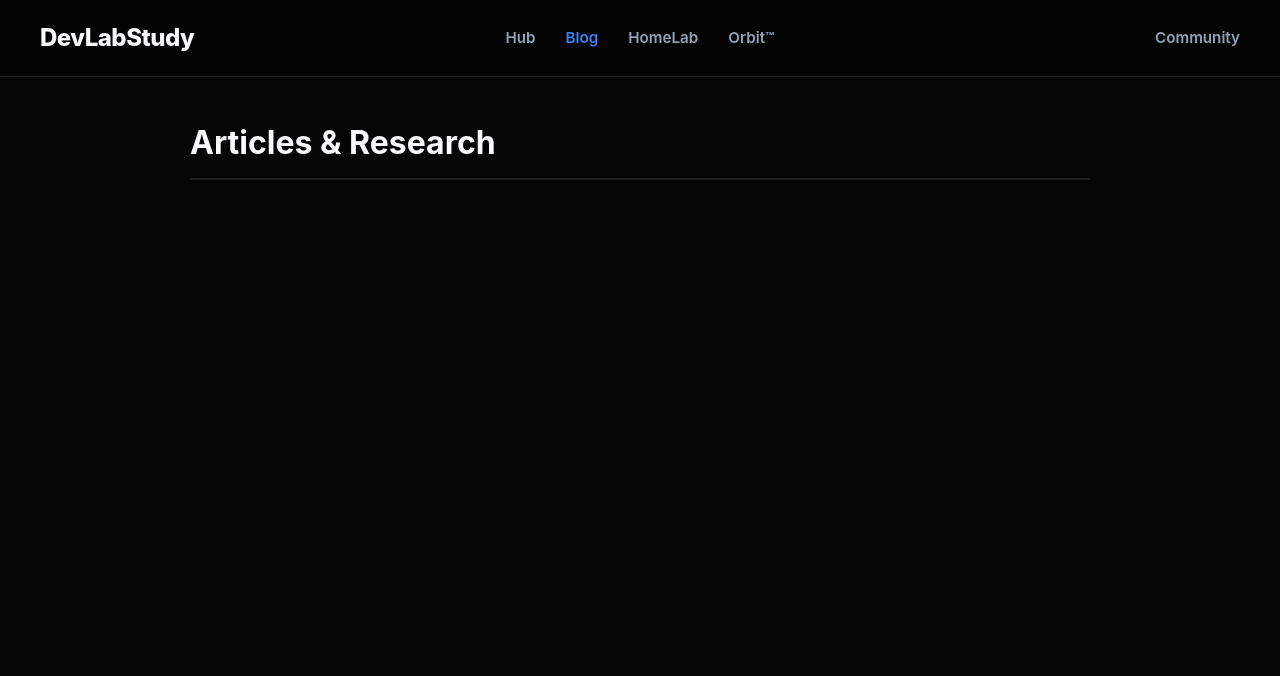
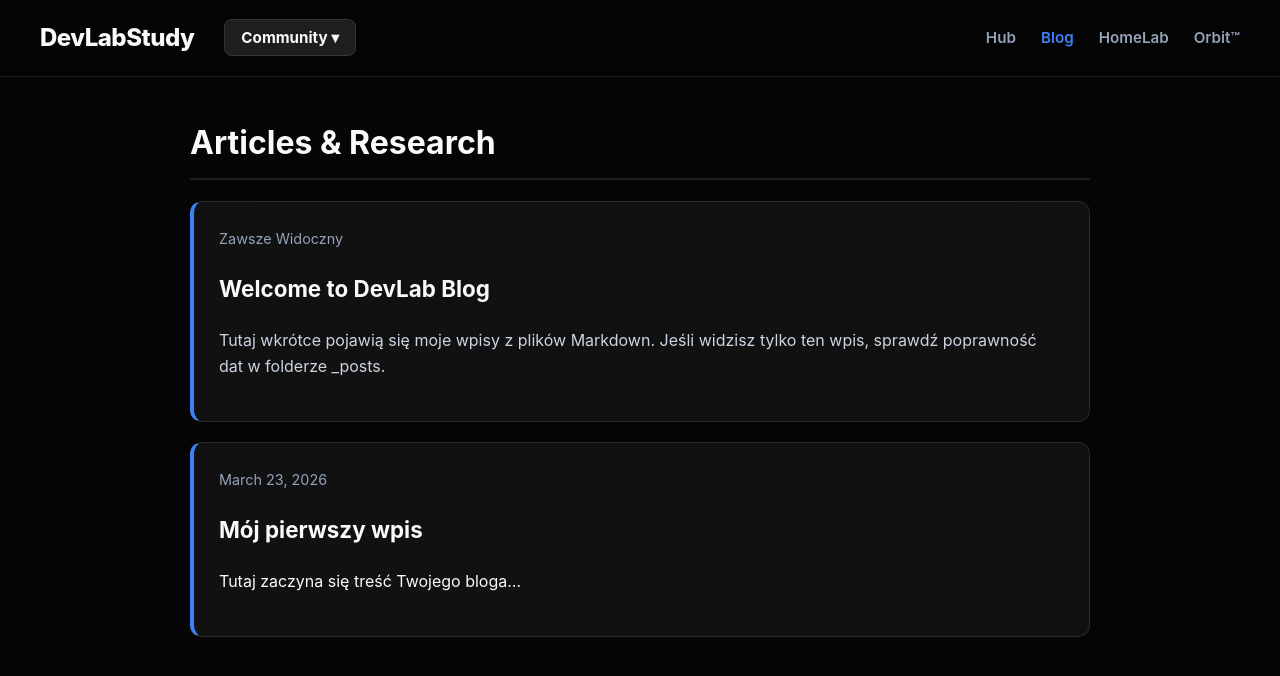
Before and after one commit to TobiMessi/TobiMessi.github.io, a Jekyll site: the page built from blog.html, in a window 1280 px wide. Shown: the top 676 px of the page. Built offline with Jekyll 4.4.1, drawn with Linux system fonts in a browser that asks for light colours.

Commit message:
Update blog.html

```diff
--- a/blog.html
+++ b/blog.html
@@ -10,50 +10,38 @@ permalink: /blog
     <title>Blog | DevLabStudy</title>
     <link rel="icon" type="image/jpeg" href="/profileIcon_g3ffyg7edeeg1.jpeg">
     <style>
-        :root {
-            --bg-body: #050505; --bg-nav: rgba(5, 5, 5, 0.7); --bg-card: #111;
-            --text-main: #f8fafc; --text-muted: #94a3b8; --border-color: rgba(255, 255, 255, 0.1);
-            --accent-blue: #3b82f6; --radius: 12px;
-        }
+        :root { --bg-body: #050505; --bg-nav: rgba(5, 5, 5, 0.85); --bg-card: #111; --text-main: #f8fafc; --text-muted: #94a3b8; --border-color: rgba(255, 255, 255, 0.1); --accent-blue: #3b82f6; --radius: 12px; }
         body { font-family: 'Inter', sans-serif; background: var(--bg-body); color: var(--text-main); margin: 0; line-height: 1.6; }
 
-        /* PERFEKCYJNY NAVBAR */
-        .navbar { background: var(--bg-nav); backdrop-filter: blur(15px); border-bottom: 1px solid var(--border-color); padding: 15px 40px; display: flex; align-items: center; justify-content: space-between; position: sticky; top: 0; z-index: 100; }
-        .nav-left { flex: 1; display: flex; justify-content: flex-start; }
+        /* IDENTYCZNY NAVBAR */
+        .navbar { position: sticky; top: 0; z-index: 100; background: var(--bg-nav); backdrop-filter: blur(15px); border-bottom: 1px solid var(--border-color); padding: 15px 40px; display: flex; align-items: center; justify-content: space-between; }
+        .nav-left { display: flex; align-items: center; gap: 30px; }
         .nav-brand { font-size: 1.5rem; font-weight: 800; text-decoration: none; color: var(--text-main); letter-spacing: -0.5px; }
-        .nav-center { flex: 2; display: flex; justify-content: center; gap: 30px; }
-        .nav-center a { text-decoration: none; color: var(--text-muted); font-weight: 600; font-size: 0.95rem; transition: color 0.3s; }
-        .nav-center a:hover, .nav-center a.active { color: var(--accent-blue); }
-        .nav-right { flex: 1; display: flex; justify-content: flex-end; }
         .dropdown { position: relative; display: inline-block; padding: 10px 0; }
-        .dropbtn { color: var(--text-muted); font-weight: 600; font-size: 0.95rem; transition: 0.3s; cursor: pointer; }
-        .dropdown:hover .dropbtn { color: var(--text-main); }
-        .dropdown-content { display: none; position: absolute; right: 0; top: 100%; background-color: #111; min-width: 180px; box-shadow: 0 10px 40px rgba(0,0,0,0.8); border-radius: 12px; border: 1px solid var(--border-color); overflow: hidden; z-index: 1; opacity: 0; transform: translateY(-10px); transition: all 0.3s ease; }
+        .dropbtn { color: var(--text-main); font-weight: 700; font-size: 0.95rem; cursor: pointer; background: rgba(255,255,255,0.1); padding: 8px 16px; border-radius: 8px; border: 1px solid var(--border-color); transition: 0.3s; }
+        .dropdown:hover .dropbtn { background: rgba(255,255,255,0.2); }
+        .dropdown-content { display: none; position: absolute; left: 0; top: 100%; background-color: #111; min-width: 180px; box-shadow: 0 10px 40px rgba(0,0,0,0.8); border-radius: 12px; border: 1px solid var(--border-color); overflow: hidden; z-index: 1; opacity: 0; transform: translateY(-10px); transition: all 0.3s ease; }
         .dropdown:hover .dropdown-content { display: block; opacity: 1; transform: translateY(0); }
         .dropdown-content a { color: var(--text-main) !important; padding: 12px 20px; text-decoration: none; display: flex; justify-content: space-between; font-size: 0.9rem; font-weight: 600; border-bottom: 1px solid var(--border-color); transition: background 0.2s; }
-        .dropdown-content a:last-child { border-bottom: none; }
-        .dropdown-content a:hover { background: rgba(255,255,255,0.05); padding-left: 25px; }
+        .dropdown-content a:hover { background: rgba(255,255,255,0.1); padding-left: 25px; }
+        .nav-right { display: flex; align-items: center; gap: 25px; }
+        .nav-right a { text-decoration: none; color: var(--text-muted); font-weight: 600; font-size: 0.95rem; transition: color 0.3s; }
+        .nav-right a:hover, .nav-right a.active { color: var(--accent-blue); }
 
         .container { max-width: 900px; margin: 40px auto; padding: 0 20px; min-height: 60vh; }
-        .post-item { background: var(--bg-card); border: 1px solid var(--border-color); border-radius: var(--radius); padding: 25px; margin-bottom: 20px; transition: 0.2s; }
+        .post-item { background: var(--bg-card); border: 1px solid var(--border-color); border-radius: var(--radius); padding: 25px; margin-bottom: 20px; transition: 0.2s; border-left: 4px solid var(--accent-blue); }
         .post-item:hover { border-color: var(--accent-blue); transform: translateY(-3px); }
         .post-title a { color: var(--text-main); text-decoration: none; font-size: 1.4rem; font-weight: 700; }
 
-        @media (max-width: 768px) { .navbar { flex-direction: column; padding: 15px; gap: 15px; } .nav-left, .nav-center, .nav-right { justify-content: center; width: 100%; } .nav-center { flex-wrap: wrap; } }
+        @media (max-width: 768px) { .navbar { flex-direction: column; gap: 15px; } .nav-left, .nav-right { justify-content: center; width: 100%; flex-wrap: wrap; } }
     </style>
 </head>
 <body>
     <nav class="navbar">
-        <div class="nav-left"><a href="/" class="nav-brand">DevLabStudy</a></div>
-        <div class="nav-center">
-            <a href="/">Hub</a>
-            <a href="/blog" class="active">Blog</a>
-            <a href="/homelab">HomeLab</a>
-            <a href="/orbit">Orbit™</a>
-        </div>
-        <div class="nav-right">
+        <div class="nav-left">
+            <a href="/" class="nav-brand">DevLabStudy</a>
             <div class="dropdown">
-                <span class="dropbtn">Community</span>
+                <span class="dropbtn">Community ▾</span>
                 <div class="dropdown-content">
                     <a href="https://github.com/DevLabStudy">GitHub <span>↗</span></a>
                     <a href="https://www.youtube.com/@devlabstudy">YouTube <span>↗</span></a>
@@ -63,9 +51,33 @@ permalink: /blog
                 </div>
             </div>
         </div>
+        <div class="nav-right">
+            <a href="/">Hub</a>
+            <a href="/blog" class="active">Blog</a>
+            <a href="/homelab">HomeLab</a>
+            <a href="/orbit">Orbit™</a>
+        </div>
     </nav>
+
     <main class="container">
         <h1 style="border-bottom: 2px solid var(--border-color); padding-bottom: 10px;">Articles & Research</h1>
-        </main>
+        <ul style="list-style: none; padding: 0;">
+
+            <li class="post-item">
+                <div style="font-size: 0.9rem; color: var(--text-muted);">Zawsze Widoczny</div>
+                <h2 class="post-title"><a href="#">Welcome to DevLab Blog</a></h2>
+                <p style="color: #cbd5e1;">Tutaj wkrótce pojawią się moje wpisy z plików Markdown. Jeśli widzisz tylko ten wpis, sprawdź poprawność dat w folderze _posts.</p>
+            </li>
+
+            {% for post in site.posts %}
+            <li class="post-item">
+                <div style="font-size: 0.9rem; color: var(--text-muted);">{{ post.date | date: "%B %d, %Y" }}</div>
+                <h2 class="post-title"><a href="{{ post.url }}">{{ post.title }}</a></h2>
+                <p>{{ post.excerpt | strip_html | truncatewords: 30 }}</p>
+            </li>
+            {% endfor %}
+
+        </ul>
+    </main>
 </body>
 </html>
```
